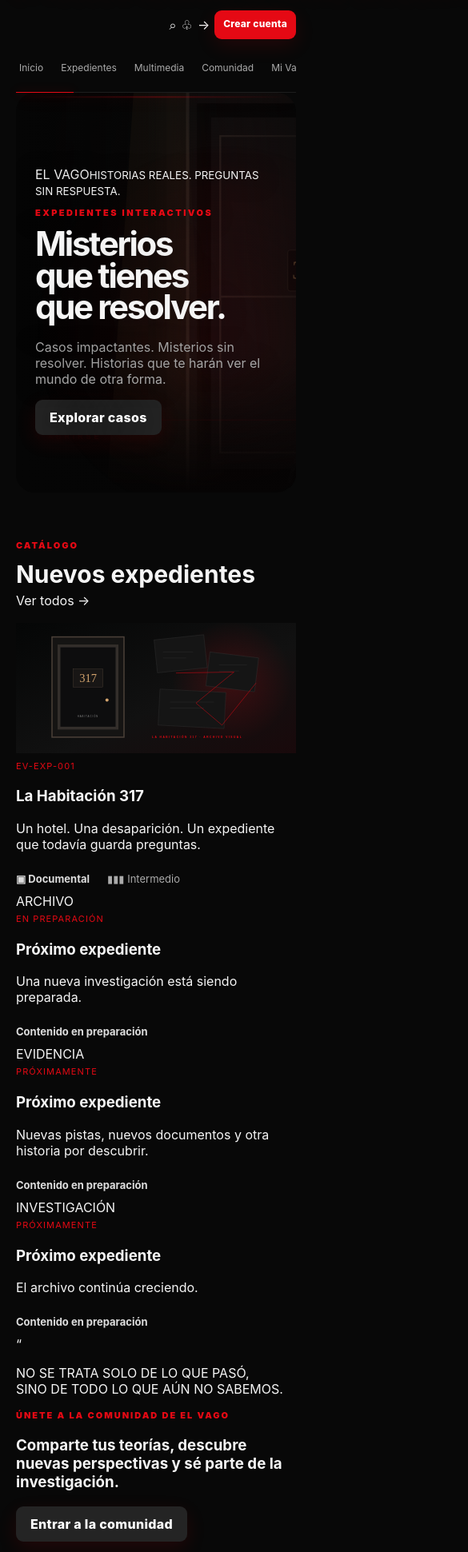
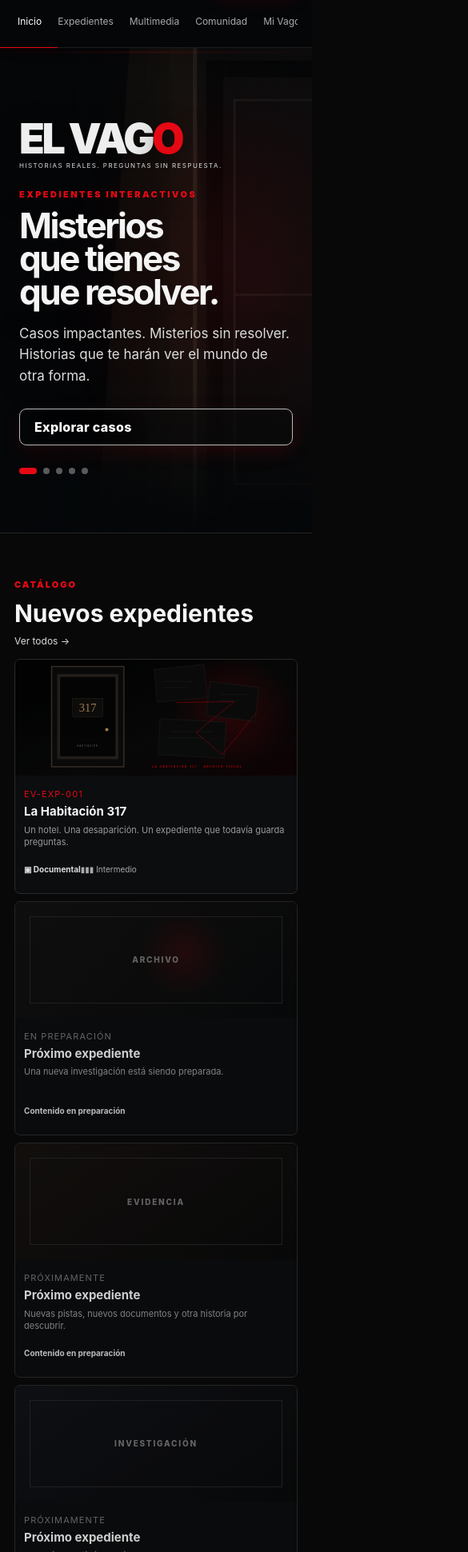
Before and after one commit to cesarrosa610-collab/el-vago, a Next.js app: page / in a window 390 px wide. Shown: the part 59-2000 px from the top of the page at 80% size, 585 px wide, since content can reach past the window. Built offline with nearby package versions, Linux system fonts and the light colour scheme; no server answers; the database is empty.

Commit message:
Finish cinematic streaming home visual system

```diff
--- a/src/app/style.css
+++ b/src/app/style.css
@@ -1017,3 +1017,147 @@
 @media(max-width:760px){
   .exploreCardVisual{height:135px}
 }
+
+/* EL VAGO — Home final / streaming cinematic master */
+.homePage{max-width:1280px;padding:0 34px 30px}
+.homePage .globalNav{margin:0 -34px;padding:18px 34px 15px;background:rgba(5,7,9,.92);backdrop-filter:blur(14px)}
+.brandLockup{display:flex;flex-direction:column;gap:2px;min-width:210px}
+.brandLockup strong{font-size:27px;line-height:.9;letter-spacing:-.055em;color:#f2f2f2}
+.brandLockup strong span,.homeBrand span{color:#e50914}
+.brandLockup small{font-size:7px;letter-spacing:.1em;color:#9a9a9a;white-space:nowrap}
+.globalNav .navCenter{gap:28px}
+.globalNav .navCenter .navLink.active{color:#fff}
+.navIcon{width:28px;height:28px;display:grid;place-items:center;color:#eee;font-size:25px;line-height:1}
+.navBell{font-size:18px;opacity:.85}
+.navProfile{width:32px;height:32px;border:1px solid #555;border-radius:50%;display:grid;place-items:center;font-size:12px;font-weight:800;background:#151515;color:#fff}
+.navRegister{padding:9px 13px!important}
+.navLogout{padding:8px 12px!important}
+
+.homePage .homeHero{
+  min-height:650px;
+  margin:0 -34px;
+  border-radius:0;
+  border-bottom:1px solid #242424;
+}
+.homePage .homeHeroBackdrop:after{
+  background:
+    linear-gradient(90deg,#040608 0%,rgba(4,6,8,.86) 27%,rgba(4,6,8,.25) 62%,rgba(4,6,8,.42) 100%),
+    linear-gradient(0deg,#040608 0%,transparent 38%,rgba(0,0,0,.12) 100%);
+}
+.homePage .homeHeroCopy{padding:78px 7%;max-width:760px}
+.homeBrandLockup{display:flex;flex-direction:column;gap:6px;margin-bottom:24px}
+.homeBrand{font-size:76px;line-height:.82;font-weight:950;letter-spacing:-.065em;color:#eee;text-shadow:0 8px 30px rgba(0,0,0,.5)}
+.homeBrandLockup small{font-size:12px;letter-spacing:.18em;color:#ddd}
+.homePage .homeHero .eyebrow{margin-top:24px}
+.homePage .homeHero h1{font-size:clamp(44px,6vw,72px);max-width:700px;margin:12px 0 16px}
+.homePage .homeHero .lead{max-width:620px;font-size:17px;line-height:1.55;color:#ddd}
+.homeHeroActions{display:flex;gap:14px;align-items:center;margin-top:28px}
+.heroPrimary{min-width:160px;text-align:center}
+.heroSecondary{border:1px solid #bbb;background:rgba(10,10,10,.5)}
+.heroPrimary span{margin-right:7px}
+.heroDots{display:flex;gap:8px;margin-top:28px;align-items:center}
+.heroDots i{width:8px;height:8px;border-radius:50%;background:#777;opacity:.75}
+.heroDots i.active{width:22px;border-radius:8px;background:#e50914;opacity:1}
+
+.homePage .featuredCase{
+  margin-top:0;
+  border-radius:0 0 12px 12px;
+  min-height:160px;
+  grid-template-columns:1fr .72fr;
+  background:#080a0c;
+}
+.homePage .featuredCopy{padding:24px 30px}
+.homePage .featuredBadge{
+  display:inline-block;margin:2px 0 7px;padding:5px 10px;border-radius:4px;
+  background:#d50b14;color:#fff;font-size:10px;font-weight:900;letter-spacing:.08em
+}
+.homePage .featuredCopy h2{font-size:30px;margin:3px 0 8px}
+.homePage .featuredCopy .lead{font-size:14px;margin:0;max-width:680px;color:#d2d2d2}
+.homePage .featuredCopy .caseMeta{margin:15px 0 0;font-size:11px;gap:20px}
+.homePage .featuredCopy .difficulty{color:#e50914}
+.homePage .featuredCopy .heroBtn{margin-top:15px;padding:9px 15px}
+.homePage .featuredVisual{min-height:175px}
+.homePage .featuredDoorMark{
+  position:absolute;right:16%;top:34%;z-index:3;font-family:Georgia,serif;font-size:46px;color:#c9a06c;text-shadow:0 2px 12px #000;
+}
+.homePage .visualArchive{padding-top:46px}
+.homePage .visualArchive .sectionHead{margin-bottom:14px}
+.sectionLink{font-size:12px;color:#ddd}
+.homeCaseRail{
+  display:grid;grid-template-columns:repeat(4,minmax(0,1fr));gap:12px;
+}
+.homeCaseCard{
+  min-width:0;border:1px solid #2a2a2a;border-radius:7px;overflow:hidden;background:#0b0d0f;
+  transition:transform .25s ease,border-color .25s ease,box-shadow .25s ease;
+}
+.homeCaseCard:hover{transform:translateY(-4px);border-color:#4a3335;box-shadow:0 18px 40px rgba(0,0,0,.3)}
+.homeCaseVisual{height:150px;position:relative;overflow:hidden;background:#08090a}
+.homeCaseVisual img{width:100%;height:100%;object-fit:cover;opacity:.72;filter:contrast(1.08);transition:transform .6s ease,opacity .3s ease}
+.homeCaseCard:hover .homeCaseVisual img{transform:scale(1.05);opacity:.88}
+.homeCaseBody{padding:14px}
+.homeCaseBody h3{margin:6px 0 7px;font-size:18px;line-height:1.1}
+.homeCaseBody p{margin:0;color:#999;font-size:12px;line-height:1.45;min-height:35px}
+.homeCaseBody .caseMeta{margin-top:13px;font-size:10px;gap:14px}
+.upcomingVisual{display:grid;place-items:center;background:
+  radial-gradient(circle at 60% 45%,rgba(229,9,20,.13),transparent 25%),
+  linear-gradient(135deg,#111 0%,#08090a 100%);
+}
+.upcomingVisual:before{content:"";position:absolute;inset:18px;border:1px solid #252525}
+.upcomingVisual span{position:relative;z-index:2;color:#777;font-size:10px;font-weight:800;letter-spacing:.18em}
+.upcomingVisual2{background:linear-gradient(145deg,#15110f,#090909)}
+.upcomingVisual3{background:linear-gradient(145deg,#101217,#08090a)}
+.homeCaseCard.upcomingCase{opacity:.84}
+.homeCaseCard.upcomingCase .tag{color:#777}
+.communityBand{
+  margin:56px -34px 0;min-height:180px;padding:34px 7%;
+  display:grid;grid-template-columns:1.05fr .95fr;gap:40px;align-items:center;
+  border-top:1px solid #252525;border-bottom:1px solid #252525;
+  background:linear-gradient(90deg,rgba(5,5,5,.94),rgba(14,10,9,.76)),url('/archivo-visual.svg') center/cover;
+}
+.communityQuote{position:relative;padding-left:18px}
+.communityQuote>span{position:absolute;left:0;top:-8px;color:#e50914;font-family:Georgia,serif;font-size:42px}
+.communityQuote p{font-family:Georgia,serif;font-size:18px;line-height:1.55;letter-spacing:.04em;margin:0}
+.communityQuote i{display:block;width:62px;height:2px;background:#e50914;margin-top:18px}
+.communityInvite{border-left:1px solid #e50914;padding-left:28px}
+.communityInvite h3{font-size:14px;line-height:1.45;font-weight:500;color:#bbb;max-width:500px;margin:7px 0 14px}
+.communityInvite .btn{padding:9px 14px}
+.homePage .premiumTeaser{margin-top:0;border-radius:0}
+.homePage .siteFooter{margin-top:0;padding-top:28px}
+.homePage .footerLinks{gap:22px}
+
+@media(max-width:900px){
+ .homeCaseRail{grid-template-columns:repeat(2,minmax(0,1fr))}
+ .brandLockup{min-width:165px}
+ .brandLockup strong{font-size:22px}
+ .globalNav .navCenter{gap:16px}
+}
+@media(max-width:760px){
+ .homePage{padding:0 18px 24px}
+ .homePage .globalNav{margin:0 -18px;padding:14px 18px 10px}
+ .brandLockup small{display:none}
+ .brandLockup strong{font-size:22px}
+ .navIcon{display:none}
+ .homePage .homeHero{margin:0 -18px;min-height:570px}
+ .homePage .homeHeroCopy{padding:48px 24px}
+ .homeBrand{font-size:52px}
+ .homeBrandLockup small{display:block;font-size:8px}
+ .homePage .homeHero h1{font-size:44px}
+ .homeHeroActions{flex-wrap:wrap}
+ .homeHeroActions .btn{flex:1;min-width:145px}
+ .homePage .featuredCase{grid-template-columns:1fr;border-radius:0}
+ .homePage .featuredVisual{min-height:150px}
+ .homePage .featuredCopy{padding:22px 20px}
+ .homeCaseRail{grid-template-columns:1fr 1fr;gap:9px}
+ .homeCaseVisual{height:112px}
+ .homeCaseBody{padding:11px}
+ .homeCaseBody h3{font-size:15px}
+ .homeCaseBody p{font-size:11px}
+ .homeCaseBody .caseMeta{display:block;line-height:1.7}
+ .communityBand{margin:46px -18px 0;padding:30px 22px;grid-template-columns:1fr;gap:26px}
+ .communityInvite{padding-left:18px}
+ .communityQuote p{font-size:15px}
+}
+@media(max-width:430px){
+ .homeCaseRail{grid-template-columns:1fr}
+ .homeCaseVisual{height:145px}
+}
```
